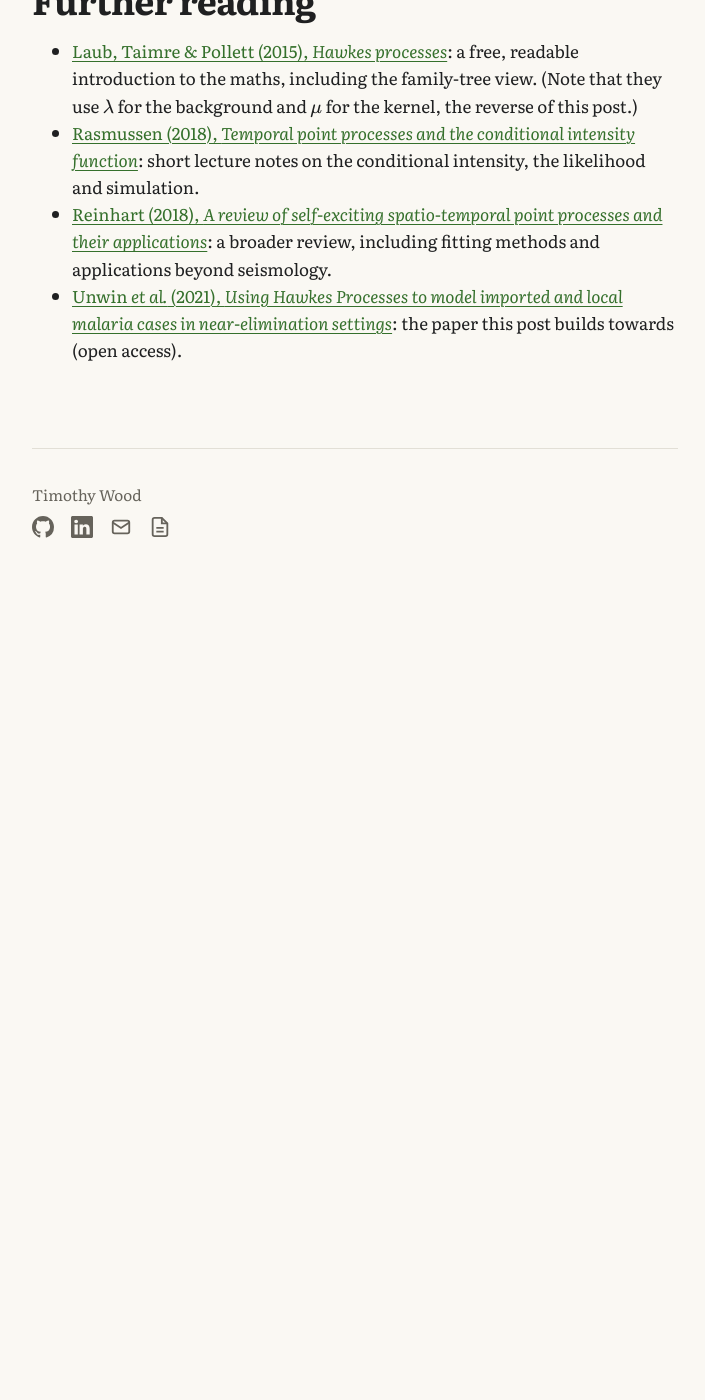
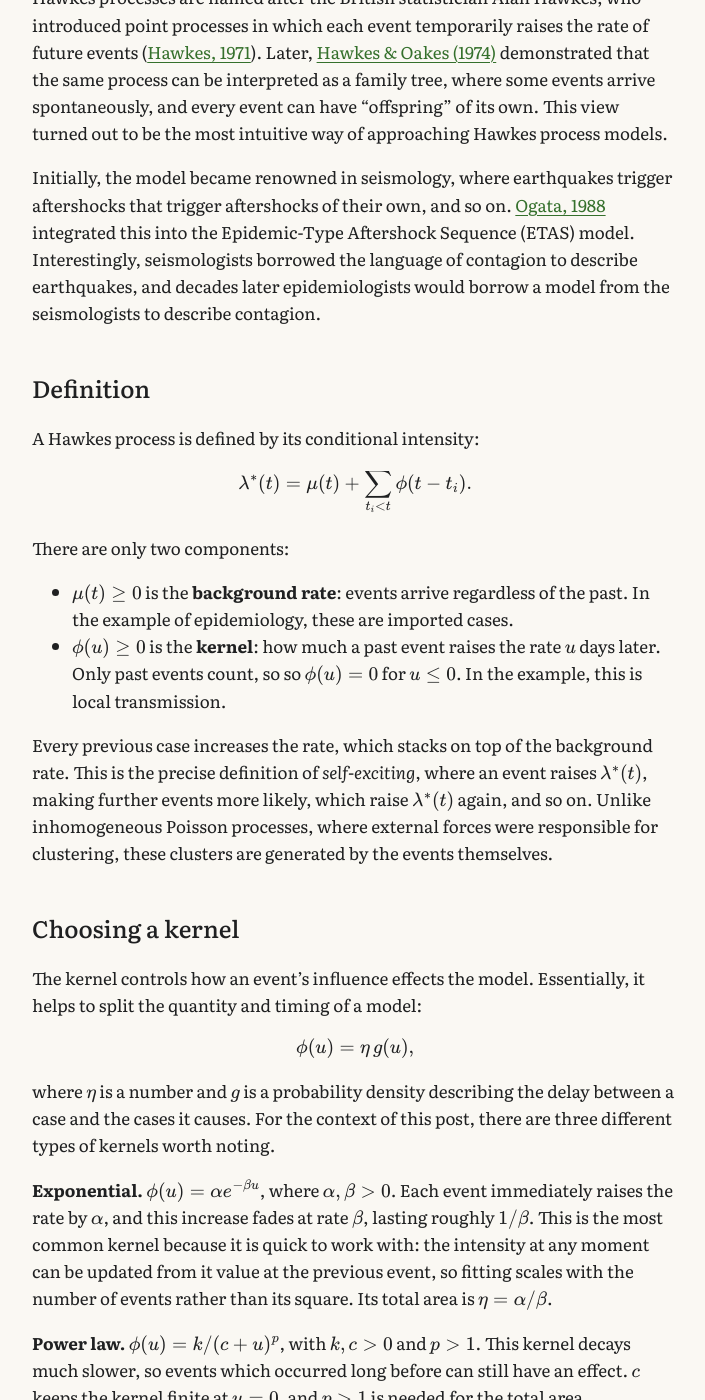
Before and after one commit to timj-wood/timj-wood.github.io, a Jekyll site: the page built from _posts/2026-09-23-hawkes-processes.md, in a window 1280 px wide and 1400 px high, scrolled down 3422 px. Shown: the whole window, without its empty margins (285-990 px from the left). Built offline with Jekyll 4.4.1, drawn with Linux system fonts in a browser that asks for light colours; before the commit the page ends 4018 px from its top, so only the background shows below that; some of the changed text lies outside the part shown.

Commit message:
Update 2026-09-23-hawkes-processes.md

```diff
--- a/_posts/2026-09-23-hawkes-processes.md
+++ b/_posts/2026-09-23-hawkes-processes.md
@@ -54,12 +54,65 @@ $$
 
 To give a brief overview of what this means: count the events in a short window after $t$, take the expected value given everything that has occurred so far, divide by the window width to turn a count into a rate, and shrink the window to zero. The asterisk is shorthand for "given the history". For small $dt$, $\lambda^{\ast}(t)\,dt$ is $\approx$ the probability of an event in the next instant. Since this function is a rate, it can exceed 1.
 
-In the case of a Poisson process, where events are independently occurring: $\lambda^{\ast}(t) = \lambda$, or $\lambda(t)$ for inhomogeneous Poisson process. For a Hawkes process, history is accounted for.
+In the case of a Poisson process, where events are independently occurring: $\lambda^{\ast}(t) = \lambda$, or $\lambda(t)$ for inhomogeneous processes. For a Hawkes process, the history **is** accounted for.
 
 # The Hawkes process
 
 ## History
 
+Hawkes processes are named after the British statistician Alan Hawkes, who introduced point processes in which each event temporarily raises the rate of future events ([Hawkes, 1971](https://doi.org/10.1093/biomet/58.1.83)). Later, [Hawkes & Oakes (1974)](https://doi.org/10.2307/3212693) demonstrated that the same process can be interpreted as a family tree, where some events arrive spontaneously, and every event can have "offspring" of its own. This view turned out to be the most intuitive way of approaching Hawkes process models.
+
+Initially, the model became renowned in seismology, where earthquakes trigger aftershocks that trigger aftershocks of their own, and so on. [Ogata, 1988](https://doi.org/10.1080/01621459.1988.10478560) integrated this into the Epidemic-Type Aftershock Sequence (ETAS) model. Interestingly, seismologists borrowed the language of contagion to describe earthquakes, and decades later epidemiologists would borrow a model from the seismologists to describe contagion.
+
+## Definition
+
+A Hawkes process is defined by its conditional intensity:
+
+$$
+\lambda^{\ast}(t) = \mu(t) + \sum_{t_i < t} \phi(t - t_i).
+$$
+
+There are only two components:
+
+- $\mu(t) \geq 0$ is the **background rate**: events arrive regardless of the past. In the example of epidemiology, these are imported cases.
+- $\phi(u) \geq 0$ is the **kernel**: how much a past event raises the rate $u$ days later. Only past events count, so so $\phi(u) = 0$ for $u \leq 0$. In the example, this is local transmission.
+
+
+Every previous case increases the rate, which stacks on top of the background rate. This is the precise definition of *self-exciting*, where an event raises $\lambda^{\ast}(t)$, making further events more likely, which raise $\lambda^{\ast}(t)$ again, and so on. Unlike inhomogeneous Poisson processes, where external forces were responsible for clustering, these clusters are generated by the events themselves.
+
+## Choosing a kernel
+
+The kernel controls how an event's influence effects the model. Essentially, it helps to split the quantity and timing of a model:
+
+$$
+\phi(u) = \eta \, g(u),
+$$
+
+where $\eta$ is a number and $g$ is a probability density describing the delay between a case and the cases it causes. For the context of this post, there are three different types of kernels worth noting.
+
+**Exponential.** $\phi(u) = \alpha e^{-\beta u}$, where $\alpha, \beta > 0$. Each event immediately raises the rate by $\alpha$, and this increase fades at rate $\beta$, lasting roughly $1/\beta$. This is the most common kernel because it is quick to work with: the intensity at any moment can be updated from it value at the previous event, so fitting scales with the number of events rather than its square. Its total area is $\eta = \alpha/\beta$.
+
+**Power law.** $\phi(u) = k/(c+u)^p$, with $k, c > 0$ and $p > 1$. This kernel decays much slower, so events which occurred long before can still have an effect. $c$ keeps the kernel finite at $u = 0$, and $p > 1$ is needed for the total area, $\eta = k / \big((p-1)c^{p-1}\big)$, to be finite. This kernel is standard for aftershocks.
+
+**Constructed with the biology.** The kernels above peak the instant an event occurs, which is not the case for malaria. A newly infected person must first become infectious to mosquitoes, the parasite must then develop inside the mosquito, and it must then incubate in the next person, and so on ([Huber *et al.*, 2016](https://doi.org/10.1186/s12936-016-1537-6)). Therefore, in malaria, $g$ should be close to zero for the first couple of weeks, then rise and fall. Unwin *et al.* (2021) used a kernel that is exactly zero for the first 15 days and then follows a Rayleigh (hump shaped) curve. If the event times are symptom to onset dates, $g$ is essentially the *serial interval* distribution: the time from one person's symptons to the next person's.
+
+## The branching ratio
+
+As previously established, $\eta$ is the area under the kernel,
+
+$$
+\eta = \int_0^\infty \phi(u)\,du,
+$$
+
+and it is also the **branching ratio**: the expected number of cases each case directly causes. In the epidemiology example, it is a reproduction number. Unwin *et al.* (2021) referred to this as the *case reproduction number* $R_c$, the reproduction number with whatever interventions are in place.
+
+Let's go back to the family tree visualisation for a second. One imported case has on average $\eta$ children, $\eta^2$ grandchildren, $\eta^3$ great grandchildren, and so on:
+
+- **If $\eta < 1$**, each generation is smaller than the last and every chain dies out. The expected size of the whole chain, including the fist case, is $1 + \eta + \eta^2 + \cdots = 1/(1-\eta)$. With $\eta = 0.8$, each imported case leads to a chain of 5 cases on average.
+- **If $\eta = 1$**, each case replaces itself on average. Chains still die out eventually, but they can grow enormous before the ydo - this is a balanced process.
+- **If $\eta > 1$**, each generation is larger than the last, and chains can grow without limitation.
+
+In the context of malaria, there are two consequences to this. First, with a constant background rate $\mu$ and $\eta < 1$, the process settles to an average rate of $\mu/(1-\eta)$ ([Laub *et al.*, 2015](https://arxiv.org/abs/1507.02822)). So $\eta < 1$ doesn't mean that there are zero cases, because as long as importations continue, cases continue ([Routledge *et al.*, 2018](https://doi.org/10.1038/s41467-018-04577-y)). Second, in a settled state, a randomly chosen case is locally acquired with probability $\eta$ and imported with probability $1 - \eta$. The branching ratio is therefore also the expected fraction of cases that are local.
 
 
 
```
